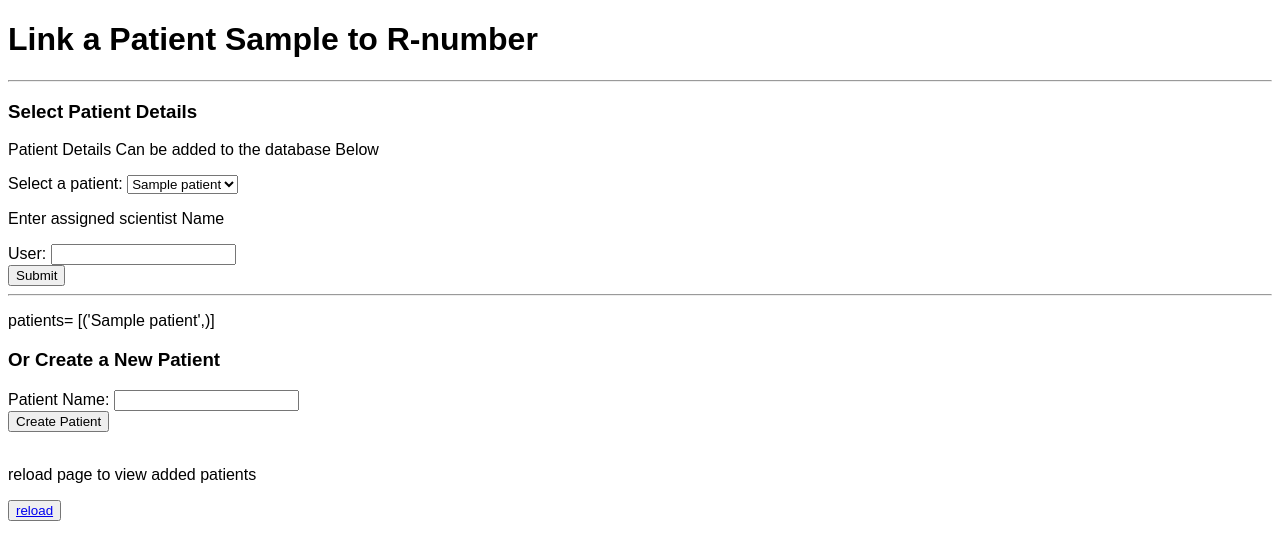
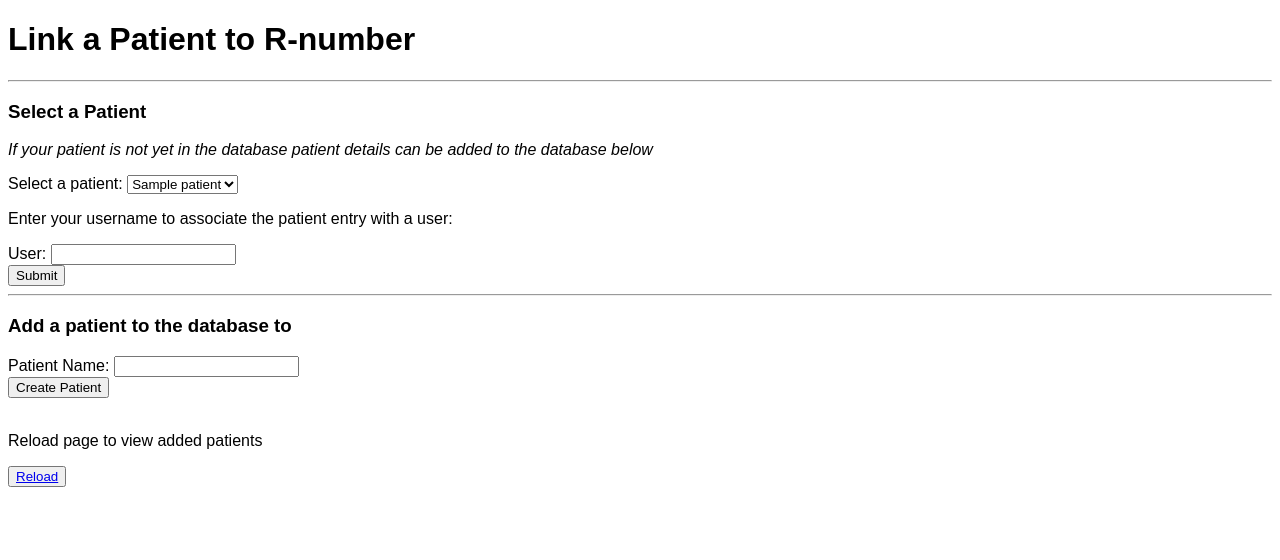
Before and after one commit to Mathew-B-SDGS/Group1_2023_Bioinfo_Stp, a Flask app: page /database/panel in a window 1280 px wide. Shown: the top 560 px of the page. Run offline with Flask 3, Linux system fonts and the light colour scheme; tables that the repository leaves empty hold one stand-in row (values such as "Sample post").

Commit message:
Implement consist patient-sample use in front end

```diff
--- a/appblueprints/database_blueprint.py
+++ b/appblueprints/database_blueprint.py
@@ -154,16 +154,14 @@ def hello():
       font-family: sans-serif;
     }
     </style>
-    <h1>Database</h1><br>
-    <p>this module is for accessing the Database</p><br>
-    <p>click below to go to view or add samples</p><br>
-    <a href="/database/samples">View All</a><br>
-    <a href="/database/samples/create">Add Sample</a><br>
+    <h1>Patient-Panel Database</h1><br>
+    <p>Click below to go to the database</p><br>
+    <a href="/database/patients">DATABASE</a><br>
     """
 
 
-@blueprint_db.route("/samples")
-def sample_list():
+@blueprint_db.route("/patients")
+def patient_list():
     """
     list all patients in the database in a table format
 
@@ -172,12 +170,12 @@ def sample_list():
     """
     # forms a query object of all patients in the database
     # renders the template passing the query object
-    samples_list_db = db.session.execute(
+    patient_list_db = db.session.execute(
         db.select(Patient).order_by(Patient.patient_id)).scalars()
-    return render_template("sample_list_all.html", sample=samples_list_db)
+    return render_template("patient_list_all.html", patients=patient_list_db)
 
 
-@blueprint_db.route("/samples/<int:sample_id>")
+@blueprint_db.route("/patients/<int:sample_id>")
 def sample_list_specific(sample_id):
     """
     list Specfic samples in the database, including all details
@@ -223,16 +221,16 @@ def sample_list_specific(sample_id):
     # could be scalar or scalars or .all()
 
     return f"""
-    <h1>Detailed List</h1><br>
+    <h1>Patient-Panel entries</h1><br>
     <h3>Laboratory details</h3>{list_test_details3}<hr><br>
     <h3>Patient details</h3>{list_test_details2}<hr><br>
     <h3>Panel details</h3>{list_test_details1}<hr><br>
-    <br><a href="/database/samples">Back</a>
+    <br><a href="/database/patients">Back</a>
     <a href="/">Home</a>
     """
 
 
-@blueprint_db.route("/samples/create", methods=["GET", "POST"])
+@blueprint_db.route("/patients/create", methods=["GET", "POST"])
 def sample_create():
     """
     create a new sample in the database
@@ -326,5 +324,5 @@ def update_patient_panel():
         <p> detailed info: </p>
         {session['gene_list']}
        <br><a href="/">Home</a>
-        <br><a href="/database/panel">View Database</a>
+        <br><a href="/database/">View Database</a>
      """
--- a/templates/home.html
+++ b/templates/home.html
@@ -31,7 +31,7 @@
 
 <body>
     <div class="container">
-        <h1>Welcome to PanelSearcher v1.0!</h1>
+        <h1>Welcome to PanelSearcher v0.8!</h1>
         <hr>
         <div class="box">
             <p>Enter an <b>R-code</b> to find the associated panel</p>
--- a/templates/panels_choice.html
+++ b/templates/panels_choice.html
@@ -16,10 +16,10 @@
 </head>
 
 <body>
-    <h1>Link a Patient Sample to R-number</h1>
+    <h1>Link a Patient to R-number</h1>
     <hr>
-    <h3>Select Patient Details</h3>
-    <p>Patient Details Can be added to the database Below</p>
+    <h3>Select a Patient </h3>
+    <p><i>If your patient is not yet in the database patient details can be added to the database below</i></p>
     <form method="post" action="{{ url_for('database.update_patient_panel') }}">
         <label for="patientDropdown">Select a patient:</label>
         <select id="patientDropdown" name="patient_selected">
@@ -28,7 +28,7 @@
             {% endfor %}
             <span id="nameError" class="error"></span><br>
         </select>
-        <p>Enter assigned scientist Name</p>
+        <p>Enter your username to associate the patient entry with a user:</p>
         <label for="user">User:</label>
         <input type="text" id="user" name="user" required>
         <span id="userError" class="error"></span><br>
@@ -70,10 +70,8 @@
 
 
 
-
     <hr>
-    <p>patients= {{patients_list}}</p>
-    <h3>Or Create a New Patient</h3>
+    <h3>Add a patient to the database to</h3>
     <form method="POST" action="/database/panel">
         <label for="patient_name">Patient Name:</label>
         <input type="text" id="patient_name" name="patient_name" required>
@@ -82,8 +80,8 @@
         <button type="submit">Create Patient</button>
     </form>
     <br>
-    <p>reload page to view added patients</p>
-    <button><a href="/database/panel">reload</a></button>
+    <p>Reload page to view added patients</p>
+    <button><a href="/database/panel">Reload</a></button>
 
 </body>
 
--- a/templates/sample_create.html
+++ b/templates/sample_create.html
@@ -19,7 +19,7 @@
     <h1>Create a New Sample</h1>
 
     <!-- <form method="POST" action="{{ url_for('database.sample_create') }}"> -->
-    <form method="POST" action="/database/samples/create">
+    <form method="POST" action="/database/patients/create">
         <label for="sample_name">Sample Name:</label>
         <input type="text" id="sample_name" name="sample_name" required>
         <br>
```
Also changed, not shown: templates/patient_list_all.html (renamed from templates/sample_list_all.html, +10 -9 lines), README.md, 1 other file.
